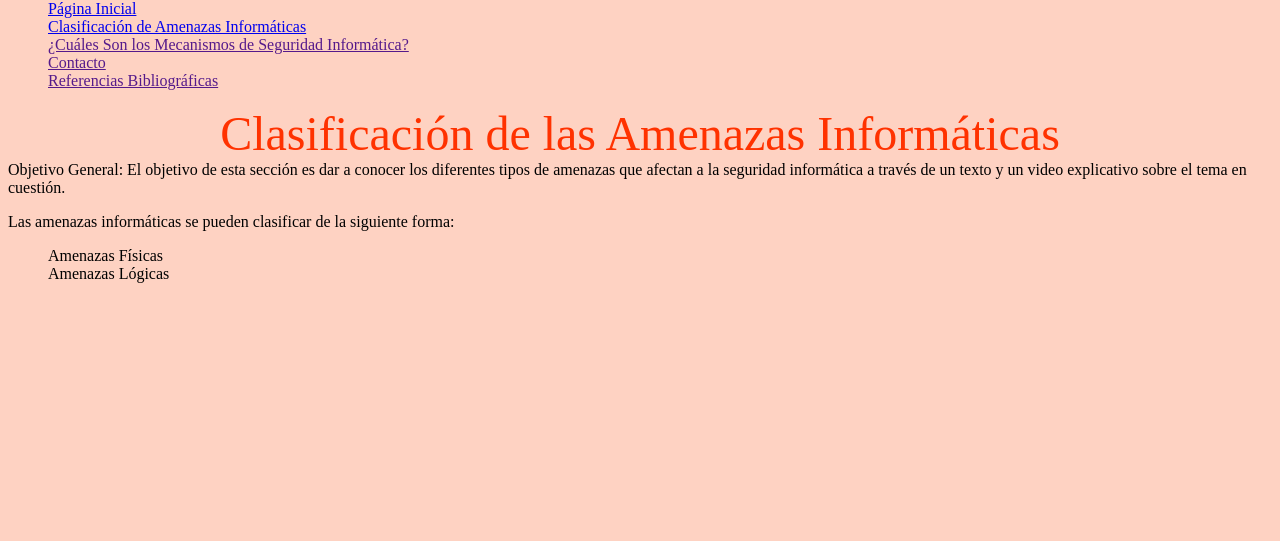
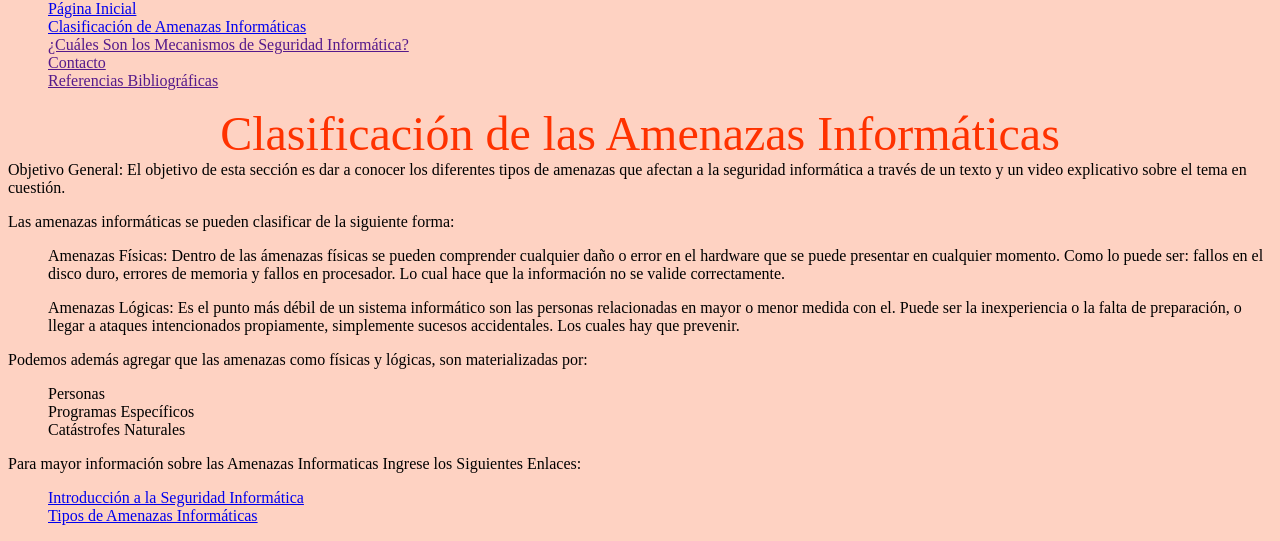
Before and after one commit to oscar95011804161/OVI-Curso-Seguridad-Informatica-Grupo-66, a plain HTML site: page Clasificación de Amenazas Informáticas.html in a window 1280 px wide. Shown: the part 378-919 px from the top of the page. Before the commit the page ends 800 px from the top, so only its background shows below. Drawn offline with Linux system fonts and the light colour scheme; files whose address does not match are found by name.

Commit message:
Commit 11
Creación de Contenido

```diff
--- a/Clasificación de Amenazas Informáticas.html
+++ b/Clasificación de Amenazas Informáticas.html
@@ -53,12 +53,35 @@
 <p>Las amenazas informáticas se pueden clasificar de la siguiente forma:</p>
 <ul>
 	<li>
-		Amenazas Físicas
+		<p>Amenazas Físicas: Dentro de las ámenazas físicas se pueden comprender cualquier daño o error en el hardware que se puede presentar en cualquier momento.
+		Como lo puede ser: fallos en el disco duro, errores de memoria y fallos en procesador. Lo cual hace que la información no se valide correctamente.</p>
 	</li>
 	<li>
-		Amenazas Lógicas
+		<p>Amenazas Lógicas: Es el punto más débil de un sistema informático son las personas relacionadas en mayor o menor medida con el. Puede ser la inexperiencia o la falta de preparación, o llegar a ataques intencionados propiamente, simplemente sucesos accidentales. Los cuales hay que prevenir.</p>
 	</li>
 </ul>
 
+<p>Podemos además agregar que las amenazas como físicas y lógicas, son materializadas por:</p>
+<ul>
+	<li>
+		Personas
+	</li>
+	<li>
+		Programas Específicos
+	</li>
+	<li>
+		Catástrofes Naturales
+	</li>
+</ul>
+
+<p>Para mayor información sobre las Amenazas Informaticas Ingrese los Siguientes Enlaces:</p>
+<ul>
+	<li>
+		<a href="http://recursostic.educacion.es/observatorio/web/en/software/software-general/1040-introduccion-a-la-seguridad-informatica?start=5">Introducción a la Seguridad Informática</a>
+	</li>
+	<li>
+		<a href="https://www.youtube.com/watch?v=xApsVQVcuKo">Tipos de Amenazas Informáticas</a>
+	</li>
+</ul>
 </body>
 </html>
```
